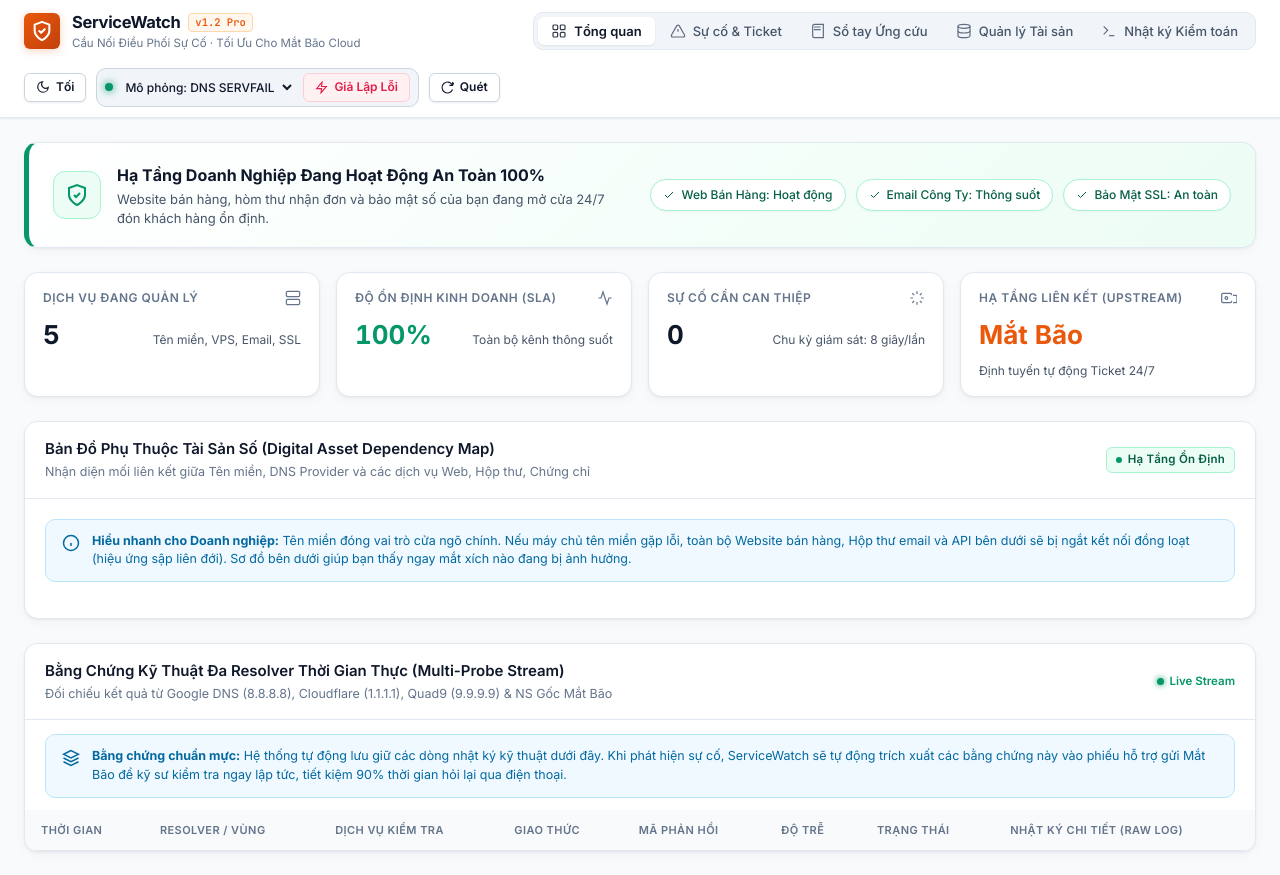
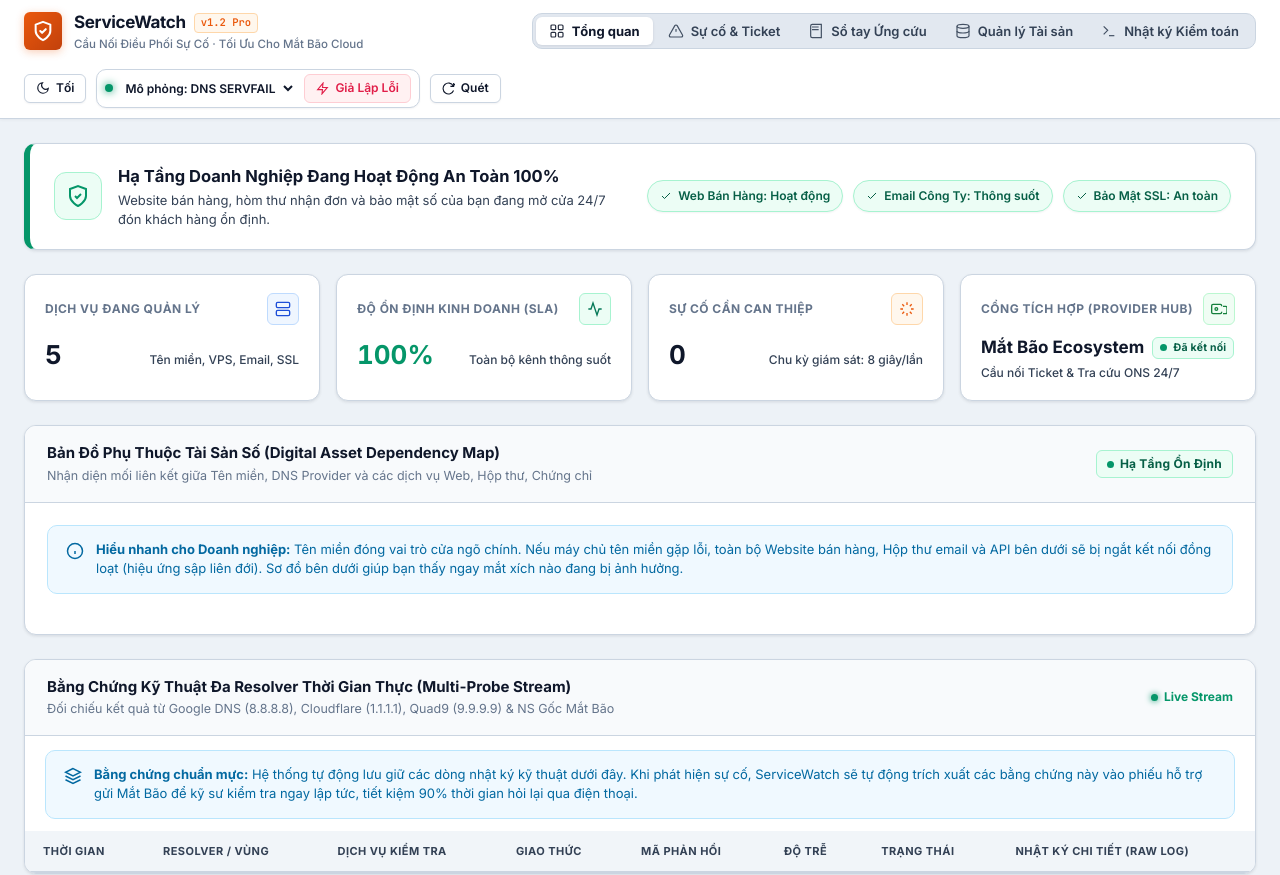
Before and after one commit to gianghuynh0801/servicewatch-incident-bridge, a website: page public/index.html in a window 1280 px wide. Shown: the top 875 px of the page. Drawn offline with Linux system fonts and the light colour scheme; no server answers.

Commit message:
refactor(ui): apply slate canvas contrast and refine provider hub integration card

```diff
--- a/public/app.css
+++ b/public/app.css
@@ -1,17 +1,17 @@
-/* --- SERVICEWATCH FRIENDLY & ACCESSIBLE ENTERPRISE DESIGN SYSTEM --- */
+/* --- SERVICEWATCH ACCESSIBLE & HIGH-CONTRAST ENTERPRISE DESIGN SYSTEM --- */
 
 :root,
 [data-theme="light"] {
-  /* Crisp, Friendly Light Theme for SME & Non-tech Business */
-  --bg-canvas: #f8fafc;
-  --bg-surface: #ffffff;
+  /* High-Contrast, Ergonomic Light Theme (Inspired by Stripe, GitHub & Linear) */
+  --bg-canvas: #edf2f7;            /* Soothing slate/zinc grey canvas to prevent eye glare */
+  --bg-surface: #ffffff;           /* Elevated crisp white cards */
   --bg-card: #ffffff;
-  --bg-card-hover: #f1f5f9;
-  --bg-subtle: #f8fafc;
+  --bg-card-hover: #f8fafc;
+  --bg-subtle: #f8fafc;            /* Distinct tinted section header background */
 
-  --border-subtle: #e2e8f0;
-  --border-default: #cbd5e1;
-  --border-active: #94a3b8;
+  --border-subtle: #e2e8f0;        /* Subtle hairline borders */
+  --border-default: #cbd5e1;       /* Defined card and panel borders */
+  --border-active: #94a3b8;        /* Focused state borders */
 
   /* Primary Brand Accent (Mắt Bão Signature Warm Orange) */
   --accent-primary: #ea580c;
@@ -19,7 +19,7 @@
   --accent-primary-subtle: #fff7ed;
   --accent-primary-border: #fed7aa;
 
-  /* Semantic Status Colors */
+  /* Semantic Status Colors (High Contrast WCAG Compliant) */
   --status-emerald: #059669;
   --status-emerald-bg: #ecfdf5;
   --status-emerald-border: #a7f3d0;
@@ -41,25 +41,25 @@
   --status-blue-text: #0369a1;
 
   /* Typography Colors */
-  --text-primary: #0f172a;
-  --text-secondary: #475569;
-  --text-tertiary: #64748b;
+  --text-primary: #0f172a;         /* Deep slate 900 for high readability */
+  --text-secondary: #334155;       /* Slate 700 for body copy */
+  --text-tertiary: #64748b;        /* Slate 500 for secondary hints */
   --text-inverted: #ffffff;
 
   /* Fonts */
   --font-sans: 'Inter', -apple-system, BlinkMacSystemFont, 'Segoe UI', Roboto, sans-serif;
   --font-mono: 'JetBrains Mono', 'Fira Code', monospace;
 
-  /* Radii & Shadows */
+  /* Radii & Layered Shadows */
   --radius-xs: 4px;
   --radius-sm: 6px;
   --radius-md: 10px;
-  --radius-lg: 14px;
-  --radius-xl: 18px;
+  --radius-lg: 12px;
+  --radius-xl: 16px;
 
-  --shadow-subtle: 0 1px 3px rgba(0, 0, 0, 0.05), 0 1px 2px rgba(0, 0, 0, 0.03);
-  --shadow-card: 0 1px 3px 0 rgba(0, 0, 0, 0.05), 0 4px 12px 0 rgba(0, 0, 0, 0.03);
-  --shadow-elevated: 0 10px 25px -5px rgba(0, 0, 0, 0.08), 0 8px 10px -6px rgba(0, 0, 0, 0.04);
+  --shadow-subtle: 0 1px 2px 0 rgba(15, 23, 42, 0.05);
+  --shadow-card: 0 1px 3px 0 rgba(15, 23, 42, 0.08), 0 2px 5px -1px rgba(15, 23, 42, 0.04);
+  --shadow-elevated: 0 8px 20px -3px rgba(15, 23, 42, 0.1), 0 4px 8px -2px rgba(15, 23, 42, 0.06);
   --transition: all 0.18s cubic-bezier(0.16, 1, 0.3, 1);
 }
 
@@ -101,8 +101,8 @@
   --status-blue-text: #7dd3fc;
 
   --text-primary: #f8fafc;
-  --text-secondary: #94a3b8;
-  --text-tertiary: #64748b;
+  --text-secondary: #cbd5e1;
+  --text-tertiary: #94a3b8;
   --text-inverted: #090d16;
 
   --shadow-subtle: 0 4px 20px rgba(0, 0, 0, 0.35);
@@ -133,11 +133,11 @@
 /* 1. TOP APP HEADER */
 .app-header {
   background: var(--bg-surface);
-  border-bottom: 1px solid var(--border-subtle);
+  border-bottom: 1px solid var(--border-default);
   position: sticky;
   top: 0;
   z-index: 100;
-  box-shadow: var(--shadow-subtle);
+  box-shadow: 0 1px 3px 0 rgba(15, 23, 42, 0.05);
 }
 
 .header-inner {
@@ -159,15 +159,15 @@
 }
 
 .brand-mark {
-  width: 36px;
-  height: 36px;
+  width: 38px;
+  height: 38px;
   background: linear-gradient(135deg, var(--accent-primary) 0%, #c2410c 100%);
   border-radius: var(--radius-sm);
   display: flex;
   align-items: center;
   justify-content: center;
   color: #fff;
-  box-shadow: 0 2px 8px rgba(234, 88, 12, 0.25);
+  box-shadow: 0 2px 8px rgba(234, 88, 12, 0.3);
 }
 
 .brand-meta {
@@ -182,8 +182,8 @@
 }
 
 .brand-name {
-  font-size: 16.5px;
-  font-weight: 700;
+  font-size: 17px;
+  font-weight: 800;
   letter-spacing: -0.02em;
   color: var(--text-primary);
 }
@@ -191,7 +191,7 @@
 .brand-env {
   font-size: 10.5px;
   font-family: var(--font-mono);
-  font-weight: 600;
+  font-weight: 700;
   color: var(--accent-primary);
   background: var(--accent-primary-subtle);
   border: 1px solid var(--accent-primary-border);
@@ -202,18 +202,22 @@
 .brand-sub {
   font-size: 11.5px;
   color: var(--text-tertiary);
-  font-weight: 400;
+  font-weight: 500;
 }
 
 /* Segmented Navigation */
 .nav-segmented {
   display: flex;
   align-items: center;
-  background: var(--bg-card-hover);
-  border: 1px solid var(--border-subtle);
-  padding: 4px;
+  background: #e2e8f0;
+  border: 1px solid var(--border-default);
+  padding: 3px;
   border-radius: var(--radius-md);
   gap: 2px;
+}
+
+[data-theme="dark"] .nav-segmented {
+  background: var(--bg-card-hover);
 }
 
 .nav-item {
@@ -222,7 +226,7 @@
   color: var(--text-secondary);
   font-family: inherit;
   font-size: 13px;
-  font-weight: 500;
+  font-weight: 600;
   padding: 6px 13px;
   border-radius: var(--radius-sm);
   cursor: pointer;
@@ -234,7 +238,7 @@
 
 .nav-item:hover {
   color: var(--text-primary);
-  background: rgba(0, 0, 0, 0.04);
+  background: rgba(255, 255, 255, 0.6);
 }
 
 [data-theme="dark"] .nav-item:hover {
@@ -244,12 +248,12 @@
 .nav-item.active {
   color: var(--text-primary);
   background: var(--bg-surface);
-  font-weight: 600;
-  box-shadow: var(--shadow-subtle);
+  font-weight: 700;
+  box-shadow: 0 1px 3px rgba(15, 23, 42, 0.1);
 }
 
 .nav-icon {
-  opacity: 0.85;
+  opacity: 0.9;
 }
 
 .badge-count {
@@ -273,10 +277,11 @@
   display: flex;
   align-items: center;
   gap: 8px;
-  background: var(--bg-card-hover);
+  background: var(--bg-surface);
   border: 1px solid var(--border-default);
   padding: 4px 8px;
   border-radius: var(--radius-md);
+  box-shadow: var(--shadow-subtle);
 }
 
 .status-indicator {
@@ -306,7 +311,7 @@
   border: none;
   color: var(--text-primary);
   font-size: 12px;
-  font-weight: 500;
+  font-weight: 600;
   font-family: inherit;
   outline: none;
   cursor: pointer;
@@ -344,7 +349,7 @@
   background: var(--accent-primary);
   color: #fff;
   border-color: var(--accent-primary);
-  box-shadow: 0 1px 2px rgba(234, 88, 12, 0.2);
+  box-shadow: 0 1px 3px rgba(234, 88, 12, 0.25);
 }
 
 .btn-primary:hover {
@@ -360,7 +365,7 @@
 }
 
 .btn-secondary:hover {
-  background: var(--bg-card-hover);
+  background: var(--bg-subtle);
   border-color: var(--border-active);
 }
 
@@ -406,7 +411,7 @@
 /* 3. BUSINESS HEALTH SHIELD & INCIDENT BANNER */
 .business-shield-card {
   background: var(--bg-surface);
-  border: 1px solid var(--border-subtle);
+  border: 1px solid var(--border-default);
   border-radius: var(--radius-lg);
   padding: 20px 24px;
   margin-bottom: 24px;
@@ -420,13 +425,12 @@
 }
 
 .business-shield-card.healthy {
-  background: linear-gradient(135deg, var(--bg-surface) 0%, var(--status-emerald-bg) 100%);
-  border-left: 5px solid var(--status-emerald);
+  border-left: 6px solid var(--status-emerald);
 }
 
 .business-shield-card.critical {
-  background: linear-gradient(135deg, var(--bg-surface) 0%, var(--status-rose-bg) 100%);
-  border-left: 5px solid var(--status-rose);
+  border-left: 6px solid var(--status-rose);
+  background: #fff;
 }
 
 .shield-left {
@@ -460,7 +464,7 @@
 }
 
 .shield-content h2 {
-  font-size: 16px;
+  font-size: 16.5px;
   font-weight: 700;
   color: var(--text-primary);
   margin-bottom: 3px;
@@ -486,27 +490,29 @@
   padding: 6px 12px;
   border-radius: 999px;
   font-size: 12px;
-  font-weight: 500;
+  font-weight: 600;
   background: var(--bg-surface);
   border: 1px solid var(--border-default);
-  box-shadow: 0 1px 2px rgba(0, 0, 0, 0.04);
+  box-shadow: 0 1px 2px rgba(15, 23, 42, 0.05);
 }
 
 .quick-pill.ok {
   color: var(--status-emerald-text);
+  background: var(--status-emerald-bg);
   border-color: var(--status-emerald-border);
 }
 
 .quick-pill.fail {
   color: var(--status-rose-text);
+  background: var(--status-rose-bg);
   border-color: var(--status-rose-border);
-  font-weight: 600;
+  font-weight: 700;
 }
 
 /* Incident active top banner */
 .incident-banner {
   background: var(--status-rose-bg);
-  border-bottom: 1px solid var(--status-rose-border);
+  border-bottom: 2px solid var(--status-rose-border);
   padding: 12px 24px;
   animation: slideDown 0.25s ease-out;
 }
@@ -539,7 +545,7 @@
 }
 
 .banner-title {
-  font-size: 13.5px;
+  font-size: 14px;
   font-weight: 700;
   color: var(--status-rose-text);
 }
@@ -575,42 +581,48 @@
 /* 5. METRICS ROW */
 .metrics-row {
   display: grid;
-  grid-template-columns: repeat(auto-fit, minmax(240px, 1fr));
+  grid-template-columns: repeat(auto-fit, minmax(250px, 1fr));
   gap: 16px;
   margin-bottom: 24px;
 }
 
 .metric-card {
   background: var(--bg-surface);
-  border: 1px solid var(--border-subtle);
+  border: 1px solid var(--border-default);
   border-radius: var(--radius-lg);
-  padding: 16px 18px;
+  padding: 18px 20px;
   box-shadow: var(--shadow-card);
   transition: var(--transition);
 }
 
 .metric-card:hover {
-  border-color: var(--border-default);
+  border-color: var(--border-active);
   box-shadow: var(--shadow-elevated);
+  transform: translateY(-1px);
 }
 
 .metric-header {
   display: flex;
   align-items: center;
   justify-content: space-between;
-  margin-bottom: 8px;
+  margin-bottom: 10px;
 }
 
 .metric-title {
   font-size: 12px;
-  font-weight: 600;
+  font-weight: 700;
   color: var(--text-tertiary);
   text-transform: uppercase;
   letter-spacing: 0.04em;
 }
 
-.metric-icon {
-  color: var(--text-tertiary);
+.metric-icon-box {
+  width: 32px;
+  height: 32px;
+  border-radius: var(--radius-sm);
+  display: flex;
+  align-items: center;
+  justify-content: center;
 }
 
 .metric-body {
@@ -623,7 +635,7 @@
 
 .metric-value {
   font-size: 26px;
-  font-weight: 700;
+  font-weight: 800;
   color: var(--text-primary);
   font-feature-settings: "tnum";
 }
@@ -634,12 +646,13 @@
 .metric-trend {
   font-size: 12px;
   color: var(--text-secondary);
+  font-weight: 500;
 }
 
 /* 6. CARD SECTIONS */
 .card-section {
   background: var(--bg-surface);
-  border: 1px solid var(--border-subtle);
+  border: 1px solid var(--border-default);
   border-radius: var(--radius-lg);
   margin-bottom: 24px;
   box-shadow: var(--shadow-card);
@@ -647,19 +660,19 @@
 }
 
 .card-header {
-  padding: 16px 20px;
-  border-bottom: 1px solid var(--border-subtle);
+  padding: 16px 22px;
+  border-bottom: 1px solid var(--border-default);
   display: flex;
   align-items: center;
   justify-content: space-between;
   gap: 16px;
   flex-wrap: wrap;
-  background: var(--bg-surface);
+  background: var(--bg-subtle);
 }
 
 .header-titles h3 {
   font-size: 15px;
-  font-weight: 600;
+  font-weight: 700;
   color: var(--text-primary);
 }
 
@@ -671,7 +684,7 @@
 }
 
 .card-body {
-  padding: 20px;
+  padding: 22px;
 }
 
 .card-body.no-padding {
@@ -685,10 +698,10 @@
   gap: 12px;
   background: var(--status-blue-bg);
   border: 1px solid var(--status-blue-border);
-  padding: 12px 16px;
+  padding: 14px 18px;
   border-radius: var(--radius-md);
-  margin-bottom: 16px;
-  font-size: 12.5px;
+  margin-bottom: 18px;
+  font-size: 13px;
   color: var(--status-blue-text);
   line-height: 1.5;
 }
@@ -703,16 +716,16 @@
   display: inline-flex;
   align-items: center;
   gap: 6px;
-  font-size: 11.5px;
-  font-weight: 600;
-  padding: 3px 9px;
+  font-size: 12px;
+  font-weight: 700;
+  padding: 4px 10px;
   border-radius: var(--radius-sm);
   letter-spacing: 0.02em;
 }
 
 .badge-dot {
-  width: 6px;
-  height: 6px;
+  width: 7px;
+  height: 7px;
   border-radius: 50%;
   display: inline-block;
 }
@@ -748,8 +761,8 @@
   display: flex;
   align-items: center;
   gap: 6px;
-  font-size: 11.5px;
-  font-weight: 600;
+  font-size: 12px;
+  font-weight: 700;
   color: var(--status-emerald);
 }
 
@@ -769,15 +782,16 @@
 }
 
 .topology-node-root {
-  background: var(--bg-card);
+  background: var(--bg-surface);
   border: 1px solid var(--border-default);
+  border-left: 5px solid var(--accent-primary);
   border-radius: var(--radius-md);
   padding: 16px 20px;
   display: flex;
   align-items: center;
   justify-content: space-between;
   gap: 16px;
-  box-shadow: var(--shadow-subtle);
+  box-shadow: var(--shadow-card);
 }
 
 .node-main {
@@ -789,7 +803,7 @@
 .node-icon-box {
   width: 38px;
   height: 38px;
-  border-radius: var(--radius-md);
+  border-radius: var(--radius-sm);
   background: var(--accent-primary-subtle);
   border: 1px solid var(--accent-primary-border);
   color: var(--accent-primary);
@@ -799,8 +813,8 @@
 }
 
 .node-info h4 {
-  font-size: 14.5px;
-  font-weight: 600;
+  font-size: 15px;
+  font-weight: 700;
   color: var(--text-primary);
   display: flex;
   align-items: center;
@@ -813,8 +827,8 @@
   font-weight: 600;
   background: #f1f5f9;
   color: #334155;
-  border: 1px solid #e2e8f0;
-  padding: 1px 7px;
+  border: 1px solid #cbd5e1;
+  padding: 2px 8px;
   border-radius: 999px;
 }
 
@@ -831,7 +845,7 @@
   background: var(--accent-primary-subtle);
   color: var(--accent-primary);
   border: 1px solid var(--accent-primary-border);
-  padding: 1px 6px;
+  padding: 2px 7px;
   border-radius: var(--radius-xs);
 }
 
@@ -844,7 +858,7 @@
 .topology-children-group {
   margin-left: 20px;
   padding-left: 20px;
-  border-left: 2px dashed var(--border-default);
+  border-left: 2px dashed #94a3b8;
   display: flex;
   flex-direction: column;
   gap: 10px;
@@ -852,9 +866,9 @@
 
 .topology-node-child {
   background: var(--bg-surface);
-  border: 1px solid var(--border-subtle);
+  border: 1px solid var(--border-default);
   border-radius: var(--radius-md);
-  padding: 12px 16px;
+  padding: 13px 18px;
   display: flex;
   align-items: center;
   justify-content: space-between;
@@ -864,8 +878,9 @@
 }
 
 .topology-node-child:hover {
-  background: var(--bg-card-hover);
-  border-color: var(--border-default);
+  background: var(--bg-subtle);
+  border-color: var(--border-active);
+  box-shadow: var(--shadow-card);
 }
 
 /* 8. DATA TABLES */
@@ -876,30 +891,39 @@
 .data-table {
   width: 100%;
   border-collapse: collapse;
-  font-size: 12.5px;
+  font-size: 13px;
   text-align: left;
 }
 
 .data-table th {
-  padding: 12px 16px;
-  background: var(--bg-subtle);
-  color: var(--text-tertiary);
-  font-weight: 600;
+  padding: 12px 18px;
+  background: #f1f5f9;
+  color: #334155;
+  font-weight: 700;
   text-transform: uppercase;
   font-size: 11px;
   letter-spacing: 0.04em;
-  border-bottom: 1px solid var(--border-subtle);
+  border-bottom: 2px solid var(--border-default);
   white-space: nowrap;
 }
 
+[data-theme="dark"] .data-table th {
+  background: var(--bg-subtle);
+  color: var(--text-tertiary);
+}
+
 .data-table td {
-  padding: 12px 16px;
+  padding: 12px 18px;
   border-bottom: 1px solid var(--border-subtle);
   color: var(--text-primary);
   vertical-align: middle;
 }
 
 .data-table tr:hover td {
+  background: #f8fafc;
+}
+
+[data-theme="dark"] .data-table tr:hover td {
   background: var(--bg-card-hover);
 }
 
@@ -920,11 +944,11 @@
   display: flex;
   align-items: center;
   background: var(--bg-subtle);
-  border: 1px solid var(--border-subtle);
+  border: 1px solid var(--border-default);
   border-radius: var(--radius-md);
-  padding: 12px 16px;
+  padding: 12px 18px;
   gap: 10px;
-  font-size: 12.5px;
+  font-size: 13px;
   overflow-x: auto;
 }
 
@@ -933,35 +957,40 @@
   align-items: center;
   gap: 6px;
   color: var(--text-tertiary);
-  font-weight: 500;
+  font-weight: 600;
   white-space: nowrap;
 }
 
 .step-item.done {
   color: var(--status-emerald);
-  font-weight: 600;
+  font-weight: 700;
 }
 
 .step-item.active {
   color: var(--accent-primary);
-  font-weight: 700;
+  font-weight: 800;
 }
 
 .step-divider {
-  color: var(--border-default);
+  color: var(--border-active);
 }
 
 .ticket-composer-box {
-  background: var(--bg-subtle);
+  background: #f8fafc;
   border: 1px solid var(--border-default);
   border-radius: var(--radius-md);
   padding: 18px;
   font-family: var(--font-mono);
   font-size: 12.5px;
   line-height: 1.6;
-  color: var(--text-primary);
+  color: #0f172a;
   white-space: pre-wrap;
   user-select: text;
+}
+
+[data-theme="dark"] .ticket-composer-box {
+  background: var(--bg-subtle);
+  color: var(--text-primary);
 }
 
 .ticket-status-card {
@@ -982,8 +1011,8 @@
 }
 
 .playbook-card {
-  background: var(--bg-card);
-  border: 1px solid var(--border-subtle);
+  background: var(--bg-surface);
+  border: 1px solid var(--border-default);
   border-radius: var(--radius-md);
   padding: 18px;
   display: flex;
@@ -995,7 +1024,7 @@
 }
 
 .playbook-card:hover {
-  border-color: var(--border-default);
+  border-color: var(--border-active);
   box-shadow: var(--shadow-card);
 }
 
@@ -1008,8 +1037,8 @@
 }
 
 .playbook-header h4 {
-  font-size: 14.5px;
-  font-weight: 600;
+  font-size: 15px;
+  font-weight: 700;
   color: var(--text-primary);
 }
 
@@ -1054,7 +1083,8 @@
 
 .modal-box-header {
   padding: 16px 20px;
-  border-bottom: 1px solid var(--border-subtle);
+  border-bottom: 1px solid var(--border-default);
+  background: var(--bg-subtle);
   display: flex;
   align-items: center;
   justify-content: space-between;
@@ -1062,7 +1092,7 @@
 
 .modal-box-header h4 {
   font-size: 15px;
-  font-weight: 600;
+  font-weight: 700;
   color: var(--text-primary);
 }
 
@@ -1086,7 +1116,7 @@
 
 .modal-box-footer {
   padding: 14px 20px;
-  border-top: 1px solid var(--border-subtle);
+  border-top: 1px solid var(--border-default);
   display: flex;
   justify-content: flex-end;
   gap: 8px;
@@ -1100,7 +1130,7 @@
 .form-field label {
   display: block;
   font-size: 12px;
-  font-weight: 600;
+  font-weight: 700;
   color: var(--text-secondary);
   margin-bottom: 5px;
   letter-spacing: 0.01em;
@@ -1139,12 +1169,12 @@
   background: var(--bg-subtle);
   padding: 14px;
   border-radius: var(--radius-sm);
-  border: 1px solid var(--border-subtle);
+  border: 1px solid var(--border-default);
 }
 
 /* 12. FOOTER & SUPPORT INFO */
 .app-footer {
-  border-top: 1px solid var(--border-subtle);
+  border-top: 1px solid var(--border-default);
   padding: 16px 24px;
   font-size: 12px;
   color: var(--text-tertiary);
@@ -1166,7 +1196,7 @@
   display: inline-flex;
   align-items: center;
   gap: 6px;
-  font-weight: 600;
+  font-weight: 700;
   color: var(--accent-primary);
 }
 
--- a/public/index.html
+++ b/public/index.html
@@ -167,15 +167,17 @@
         </div>
       </div>
 
-      <!-- High-level Metric Cards -->
+      <!-- High-level Metric Cards (Enhanced Contrast & Professional Integration Hub) -->
       <div class="metrics-row">
         <div class="metric-card">
           <div class="metric-header">
             <span class="metric-title">Dịch Vụ Đang Quản Lý</span>
-            <svg class="metric-icon" width="16" height="16" viewBox="0 0 24 24" fill="none" stroke="currentColor" stroke-width="1.8">
+            <div class="metric-icon-box" style="background:#eff6ff; color:#1d4ed8; border:1px solid #bfdbfe;">
+              <svg width="16" height="16" viewBox="0 0 24 24" fill="none" stroke="currentColor" stroke-width="2">
                 <rect x="2" y="2" width="20" height="8" rx="2"/><rect x="2" y="14" width="20" height="8" rx="2"/>
                 <line x1="6" y1="6" x2="6.01" y2="6"/><line x1="6" y1="18" x2="6.01" y2="18"/>
               </svg>
+            </div>
           </div>
           <div class="metric-body">
             <span class="metric-value" id="kpiTotalAssets">5</span>
@@ -186,9 +188,11 @@
         <div class="metric-card">
           <div class="metric-header">
             <span class="metric-title">Độ Ổn Định Kinh Doanh (SLA)</span>
-            <svg class="metric-icon" width="16" height="16" viewBox="0 0 24 24" fill="none" stroke="currentColor" stroke-width="1.8">
+            <div class="metric-icon-box" style="background:#ecfdf5; color:#047857; border:1px solid #a7f3d0;">
+              <svg width="16" height="16" viewBox="0 0 24 24" fill="none" stroke="currentColor" stroke-width="2">
                 <polyline points="22 12 18 12 15 21 9 3 6 12 2 12"/>
               </svg>
+            </div>
           </div>
           <div class="metric-body">
             <span class="metric-value status-text-healthy" id="kpiHealthStatus">100%</span>
@@ -199,9 +203,11 @@
         <div class="metric-card">
           <div class="metric-header">
             <span class="metric-title">Sự Cố Cần Can Thiệp</span>
-            <svg class="metric-icon" width="16" height="16" viewBox="0 0 24 24" fill="none" stroke="currentColor" stroke-width="1.8">
+            <div class="metric-icon-box" style="background:#fff7ed; color:#ea580c; border:1px solid #fed7aa;">
+              <svg width="16" height="16" viewBox="0 0 24 24" fill="none" stroke="currentColor" stroke-width="2">
                 <path d="M12 2v4M12 18v4M4.93 4.93l2.83 2.83M16.24 16.24l2.83 2.83M2 12h4M18 12h4M4.93 19.07l2.83-2.83M16.24 7.76l2.83-2.83"/>
               </svg>
+            </div>
           </div>
           <div class="metric-body">
             <span class="metric-value" id="kpiOpenIncidents">0</span>
@@ -211,16 +217,25 @@
 
         <div class="metric-card">
           <div class="metric-header">
-            <span class="metric-title">Hạ Tầng Liên Kết (Upstream)</span>
-            <svg class="metric-icon" width="16" height="16" viewBox="0 0 24 24" fill="none" stroke="currentColor" stroke-width="1.8">
+            <span class="metric-title">Cổng Tích Hợp (Provider Hub)</span>
+            <div class="metric-icon-box" style="background:#f0fdf4; color:#15803d; border:1px solid #bbf7d0;">
+              <svg width="16" height="16" viewBox="0 0 24 24" fill="none" stroke="currentColor" stroke-width="2">
                 <path d="M16 16v1a2 2 0 0 1-2 2H3a2 2 0 0 1-2-2V7a2 2 0 0 1 2-2h11a2 2 0 0 1 2 2v1"/>
                 <path d="M18 8h4a2 2 0 0 1 2 2v7a2 2 0 0 1-2 2h-4"/>
                 <circle cx="8" cy="12" r="2"/>
               </svg>
             </div>
-          <div class="metric-body">
-            <span class="metric-value" style="color:var(--accent-primary);">Mắt Bão</span>
-            <span class="metric-trend">Định tuyến tự động Ticket 24/7</span>
+          </div>
+          <div class="metric-body" style="flex-direction:column; align-items:flex-start; gap:4px;">
+            <div style="display:flex; align-items:center; gap:8px;">
+              <span style="font-size:17px; font-weight:700; color:var(--text-primary);">Mắt Bão Ecosystem</span>
+              <span class="badge-status badge-healthy" style="font-size:10.5px; padding:2px 7px;">
+                <span class="badge-dot"></span>Đã kết nối
+              </span>
+            </div>
+            <span class="metric-trend" style="font-size:12px; color:var(--text-secondary);">
+              Cầu nối Ticket & Tra cứu ONS 24/7
+            </span>
           </div>
         </div>
       </div>
```
Also changed, not shown: 1 other file. Lines whose indentation alone changed are shown as unchanged.
